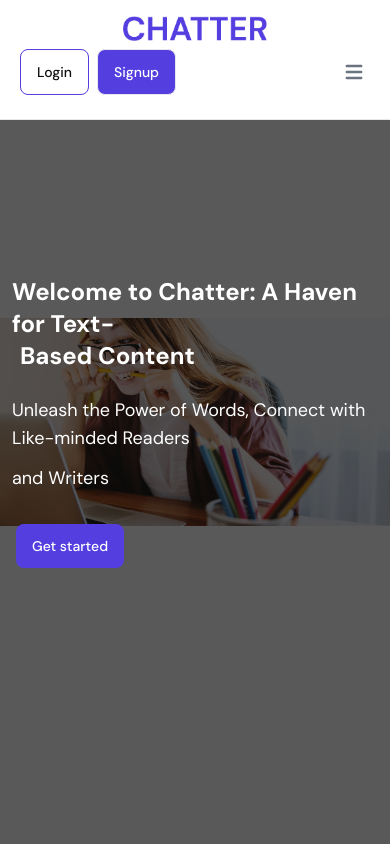
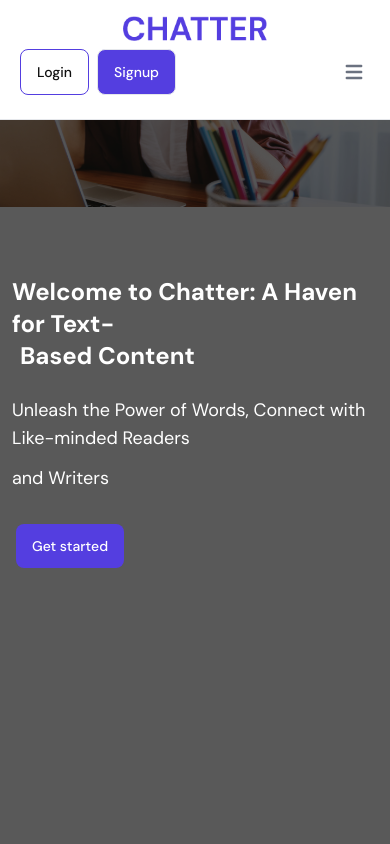
Before and after one commit to habeebability/chatter, a Vue app: page / in a window 390 px wide. Shown: the top 844 px of the page. Built offline with nearby package versions, Linux system fonts and the light colour scheme.

Commit message:
update image responsiveness

```diff
--- a/src/components/landing-page/Header.vue
+++ b/src/components/landing-page/Header.vue
@@ -3,7 +3,7 @@
     <img
       src="../../assets/images/hero-bg.png"
       alt="Background Image"
-      class="object-contain md:object-cover w-full h-full"
+      class="object-cover w-full h-auto"
     />
     <div class="absolute inset-0 bg-black opacity-[0.65] w-full h-full"></div>
     <div class="absolute inset-0 flex items-center justify-center">
```
